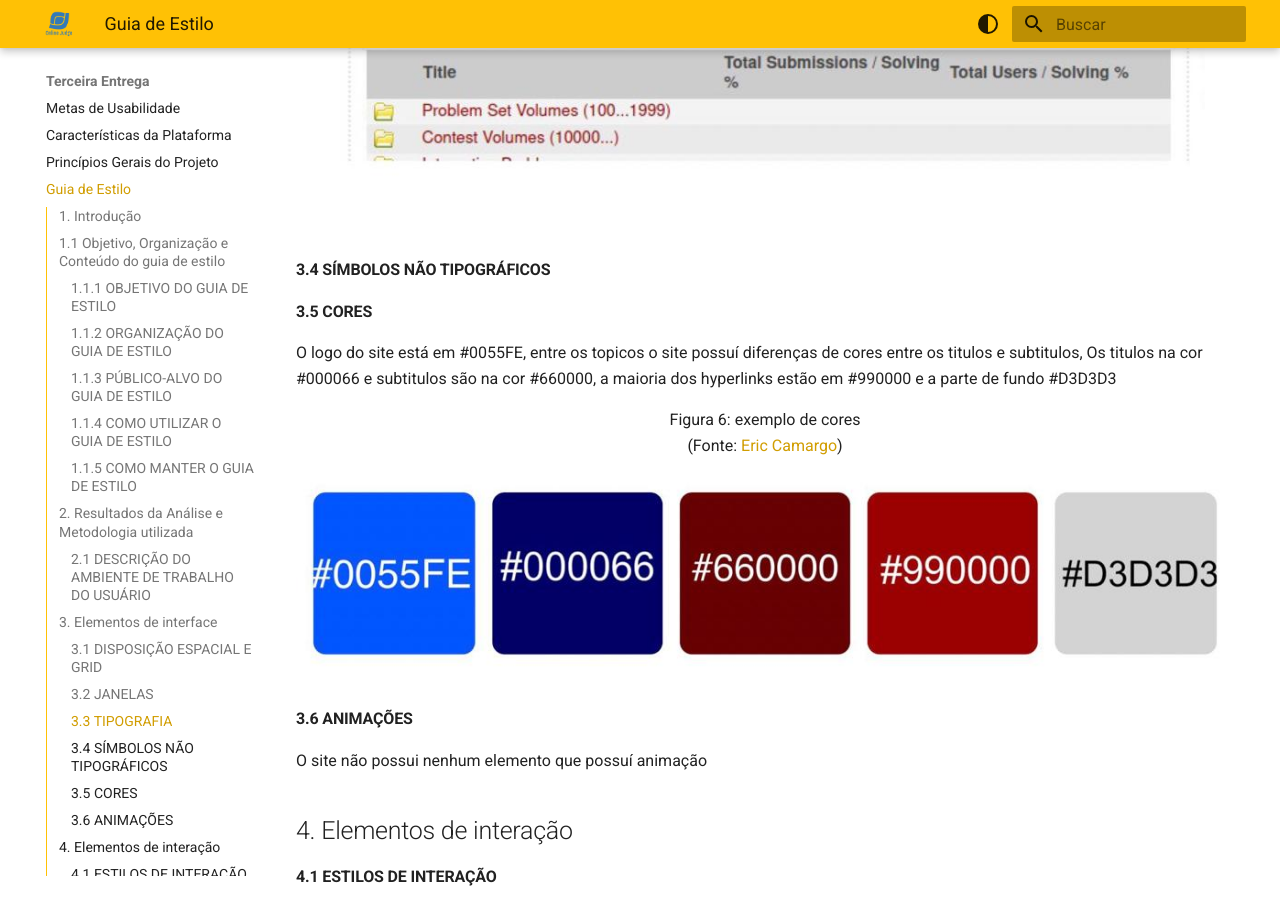
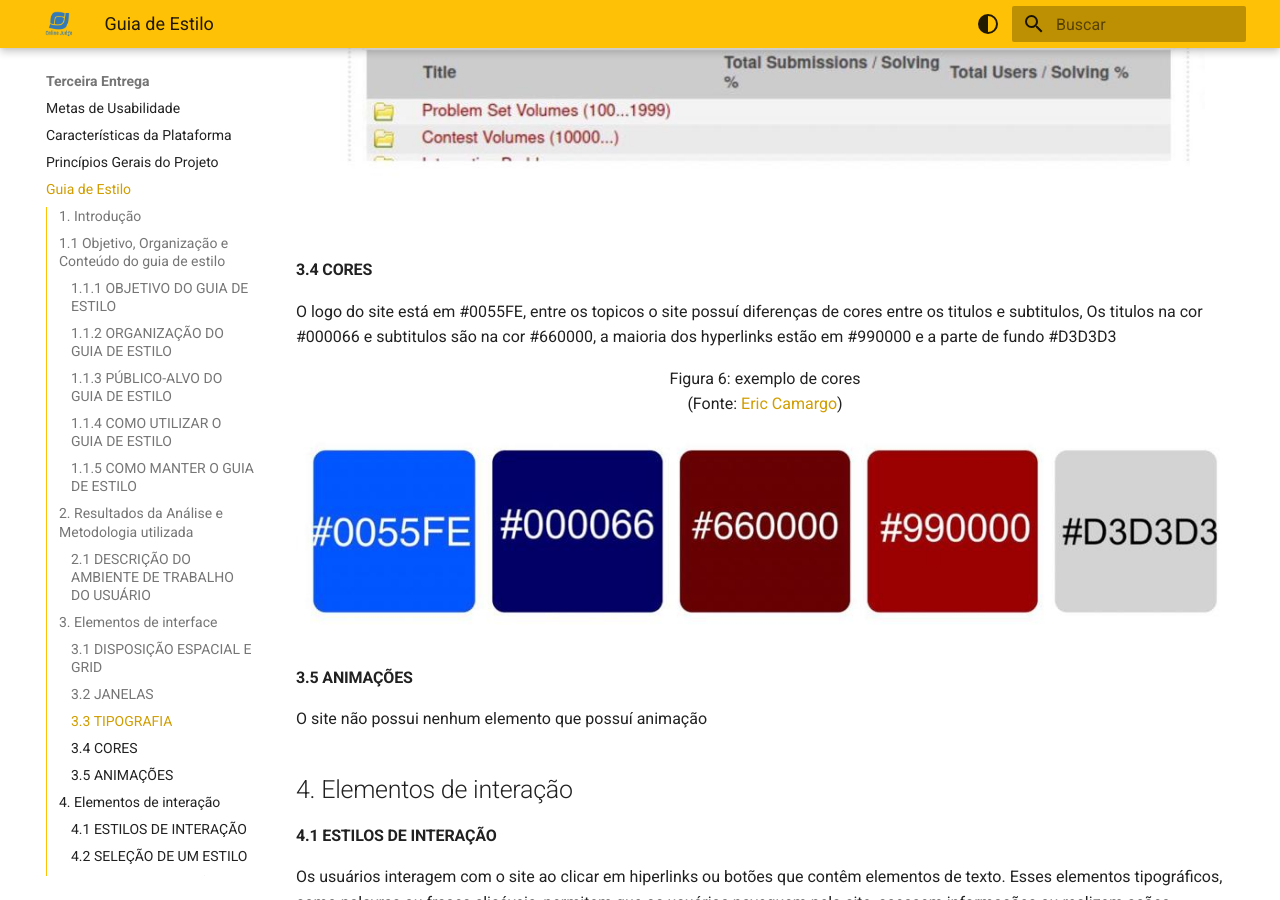
Before and after one commit to Interacao-Humano-Computador/2023.2-OnlineJudge, an MkDocs documentation site: the page built from docs/terceira-entrega/guia-estilo.md, in a window 1280 px wide and 900 px high, scrolled down 5322 px. Built offline with MkDocs 1.6.1 and Material for MkDocs 9.7.7, drawn with Linux system fonts in a browser that asks for light colours.

Commit message:
Ajuste guia de estilo

```diff
--- a/docs/terceira-entrega/guia-estilo.md
+++ b/docs/terceira-entrega/guia-estilo.md
@@ -79,11 +79,9 @@ A fonte predominante no OnlineJudge é a Verdana,  muitos editores de sites desa
 
 ![](../assets/images/exemplo-de-fontes.png)
 
-#### 3.4 SÍMBOLOS NÃO TIPOGRÁFICOS
 
 
-
-#### 3.5 CORES
+#### 3.4 CORES
 
  O logo do site está em #0055FE, entre os topicos o site possuí diferenças de cores entre os titulos e subtitulos, Os titulos na cor #000066 e subtitulos são na cor #660000, a maioria dos hyperlinks estão em #990000 e a parte de fundo #D3D3D3
 
@@ -92,7 +90,7 @@ A fonte predominante no OnlineJudge é a Verdana,  muitos editores de sites desa
 
 ![](../assets/images/exemplo-de-cores.png)
 
-#### 3.6 ANIMAÇÕES
+#### 3.5 ANIMAÇÕES
 
 O site não possui nenhum elemento que possuí animação
 
```
